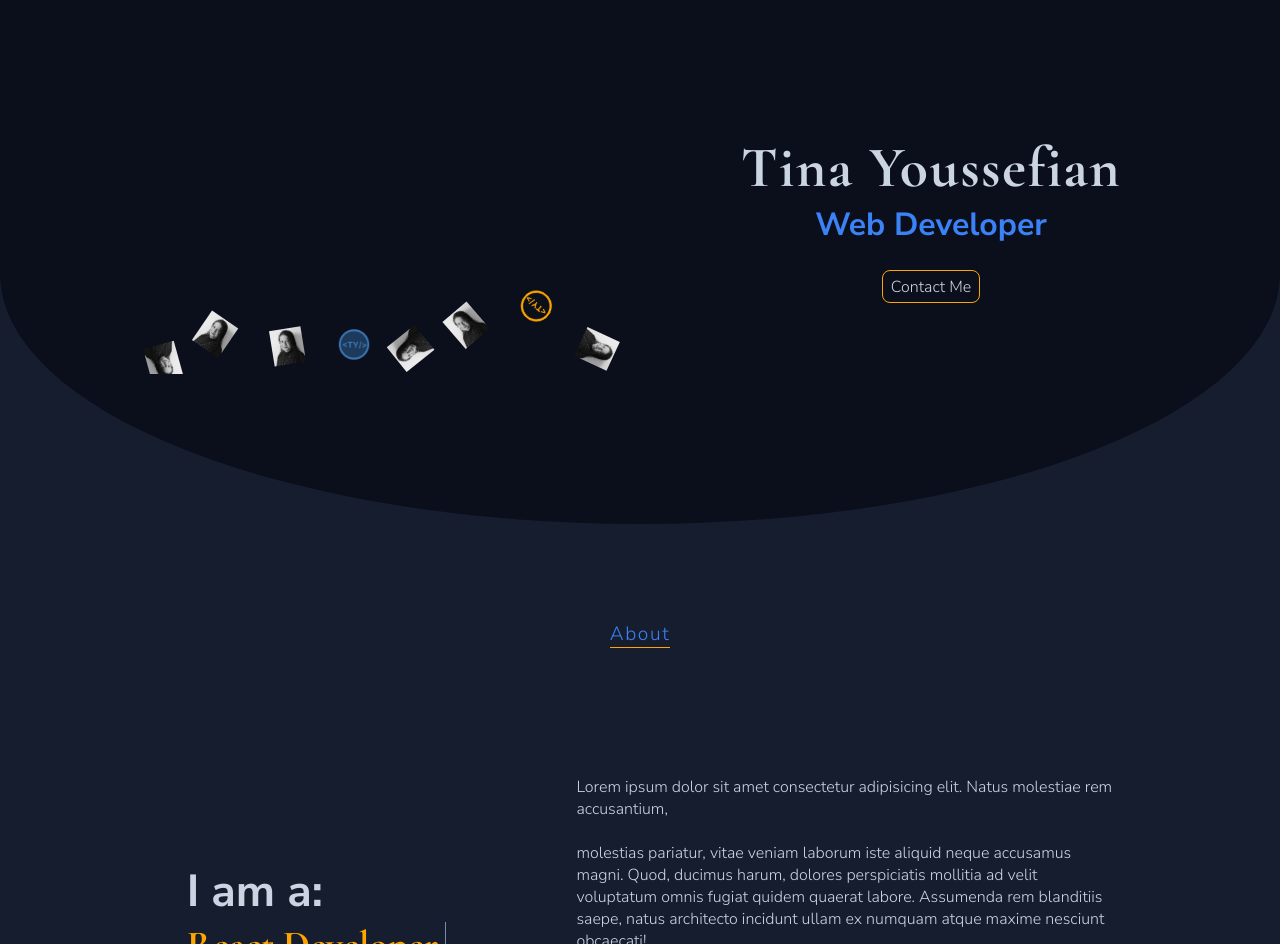
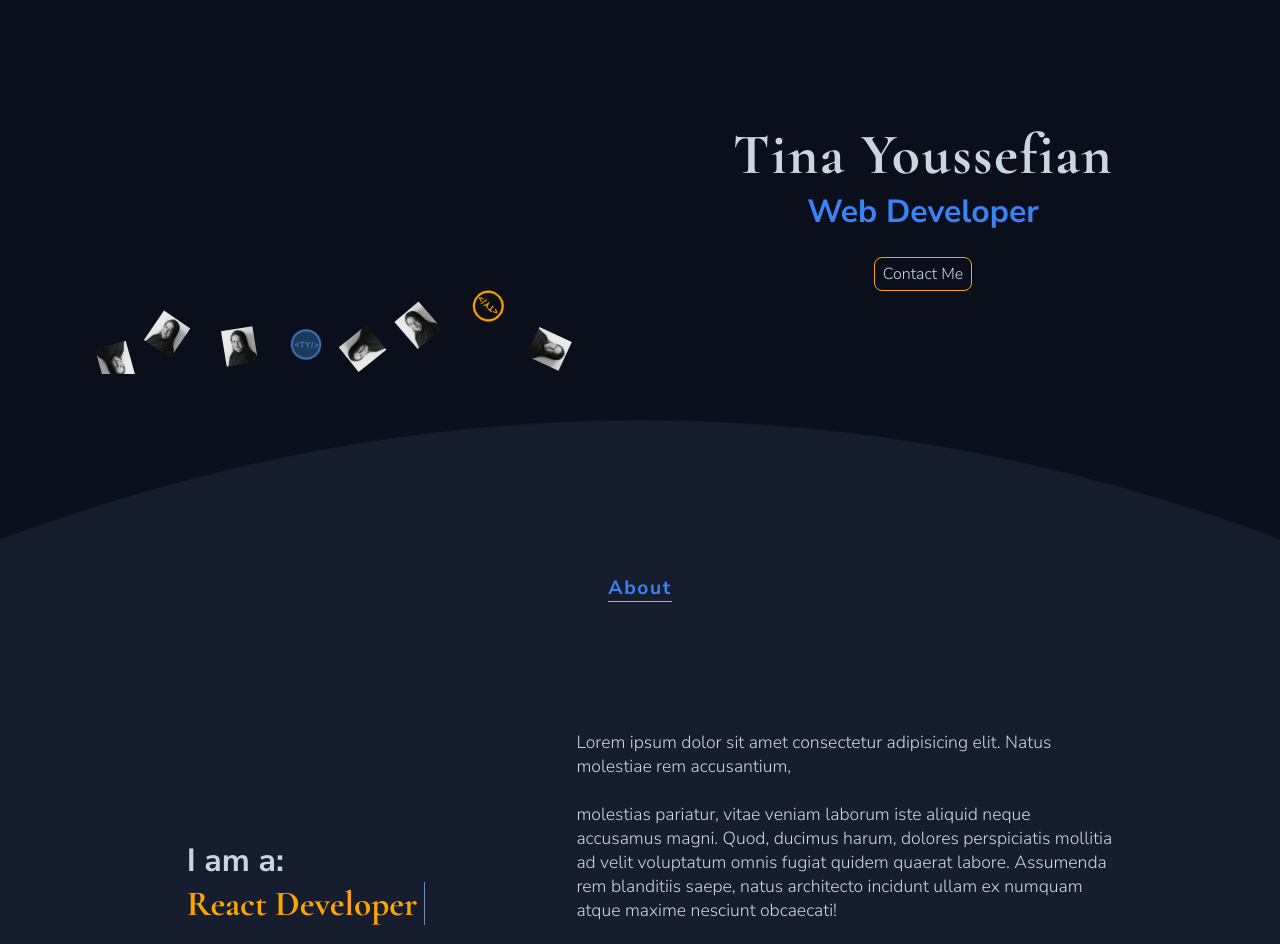
Before and after one commit to tyousofine/portfolio, a React (Create React App) app: page / in a window 1280 px wide. Shown: the part 48-992 px from the top of the page. Built offline with nearby package versions, Linux system fonts and the light colour scheme.

Commit message:
styling, hero bg

```diff
--- a/src/components/AboutContainer/styles.scss
+++ b/src/components/AboutContainer/styles.scss
@@ -15,9 +15,11 @@
 }
 
 @include breakpoint-small {
+  .sectionTitle {
+    margin-top: 0;
+  }
   .container-about {
     overflow: none;
-
     width: 80%;
 
     .container-paragraphs {
@@ -29,7 +31,7 @@
 
       .about {
         text-align: left;
-        font-size: 1rem;
+        font-size: 1.1rem;
         max-width: 600px;
         min-width: 300px;
       }
@@ -41,12 +43,12 @@
 
         h3 {
           text-align: left;
-          font-size: 2.8rem;
+          font-size: 2rem;
         }
 
         h2 {
           text-align: left;
-          font-size: 2.4rem;
+          font-size: 2.2rem;
         }
       }
     }
--- a/src/components/Contact/styles.scss
+++ b/src/components/Contact/styles.scss
@@ -107,6 +107,7 @@
   .container-contact {
     margin: 0 auto;
     background-color: $bg-color-main;
+    padding-top: 3rem;
 
     .container-form {
       max-width: 700px;
--- a/src/components/HeroContainer/Matter/styles.scss
+++ b/src/components/HeroContainer/Matter/styles.scss
@@ -4,7 +4,6 @@
   .scene {
     margin: 0;
     padding: 0;
-    background-color: $bg-color-main;
   }
 }
 
--- a/src/components/HeroContainer/index.js
+++ b/src/components/HeroContainer/index.js
@@ -7,12 +7,12 @@ import './styles.scss'
 
 export default function HeroContainer() {
     return (
-        <div className="halfCircle">
-            <div className="container-hero">
-                <Matter />
-                <Intro />
-            </div>
+
+        <div className="container-hero">
+            <Matter />
+            <Intro />
         </div>
+
 
     )
 }
--- a/src/components/HeroContainer/styles.scss
+++ b/src/components/HeroContainer/styles.scss
@@ -6,31 +6,30 @@
   align-items: center;
   flex-direction: column;
   gap: 1rem;
-  padding: 0 3rem;
+  padding: 3rem 3rem 6rem 3rem;
   background-color: $bg-color-main;
-  padding-bottom: 6rem;
 }
 
 @include breakpoint-small {
-  .halfCircle {
-    background-color: $bg-color-main;
-    border-radius: 0 0 55% 55%;
-    height: 500px;
-    // height: 80vh;
-
   .container-hero {
     position: relative;
     flex-direction: row;
-      justify-content: center;
-      align-items: center;
-      margin: 0 4rem 2rem 5rem;
+    align-items: flex-start;
+    height: 550px;
+    padding: 0 5rem;
     padding-bottom: 0;
-      background-color: $bg-color-main;
+    background-color: transparent;
+    background-image: url("../../images/heroBG.png");
+    background-repeat: no-repeat;
+    background-size: cover;
+    background-position-x: center;
+    background-position-y: 60%;
 
     .container-matter {
     }
 
     .intro {
+      margin-top: 6rem;
       h1 {
         font-size: 4.5vw;
       }
@@ -40,4 +39,3 @@
     }
   }
 }
-}
--- a/src/components/Projects/project/styles.scss
+++ b/src/components/Projects/project/styles.scss
@@ -62,6 +62,7 @@
     .project {
       flex-direction: row;
       justify-content: center;
+      padding: 1rem;
       .container-image-stack {
         .stackList {
           display: flex;
--- a/src/components/Projects/styles.scss
+++ b/src/components/Projects/styles.scss
@@ -1,5 +1,16 @@
+@import "../../styles/variables.scss";
+
 .container-projects {
   .innerContainer-projects {
     margin: 0 2rem;
   }
 }
+
+@include breakpoint-small {
+  .container-projects {
+    width: 80%;
+    margin: 0 auto;
+    padding-bottom: 2rem;
+    padding-top: 3rem;
+  }
+}
--- a/src/components/SectionTitle/styles.scss
+++ b/src/components/SectionTitle/styles.scss
@@ -13,6 +13,6 @@
 
 @include breakpoint-small {
   .sectionTitle {
-    margin: 6rem 0 8rem 0;
+    margin: 0rem 0 8rem 0;
   }
 }
--- a/src/components/Skills/styles.scss
+++ b/src/components/Skills/styles.scss
@@ -38,6 +38,7 @@
 @include breakpoint-small {
   .skills {
     margin: 0 auto;
+    padding-top: 3rem;
 
     .container-skills {
       width: 50%;
--- a/src/styles/index.scss
+++ b/src/styles/index.scss
@@ -45,13 +45,12 @@ h4 {
   color: linear-gradient($accent-color, $main-color, $accent-color);
   letter-spacing: 0.1rem;
   text-align: center;
-  font-weight: 500;
+  font-weight: 600;
   font-size: 1.2rem;
 }
 
 h3 {
   text-align: center;
-  font-size: 1.9rem;
 }
 
 p {
--- a/src/styles/variables.scss
+++ b/src/styles/variables.scss
@@ -1,6 +1,5 @@
 // $body-color: #6c757d;
 // $bg-color-main: #0f172a;
-// $body-color: #0a0f1b;
 // $body-color: whitesmoke;
 $bg-color-main: #0a0f1b;
 $bg-color-second: #161d2e;
```
Also changed, not shown: src/images/heroBG.png, src/images/herobgDark.png (deleted). Lines whose indentation alone changed are shown as unchanged.
